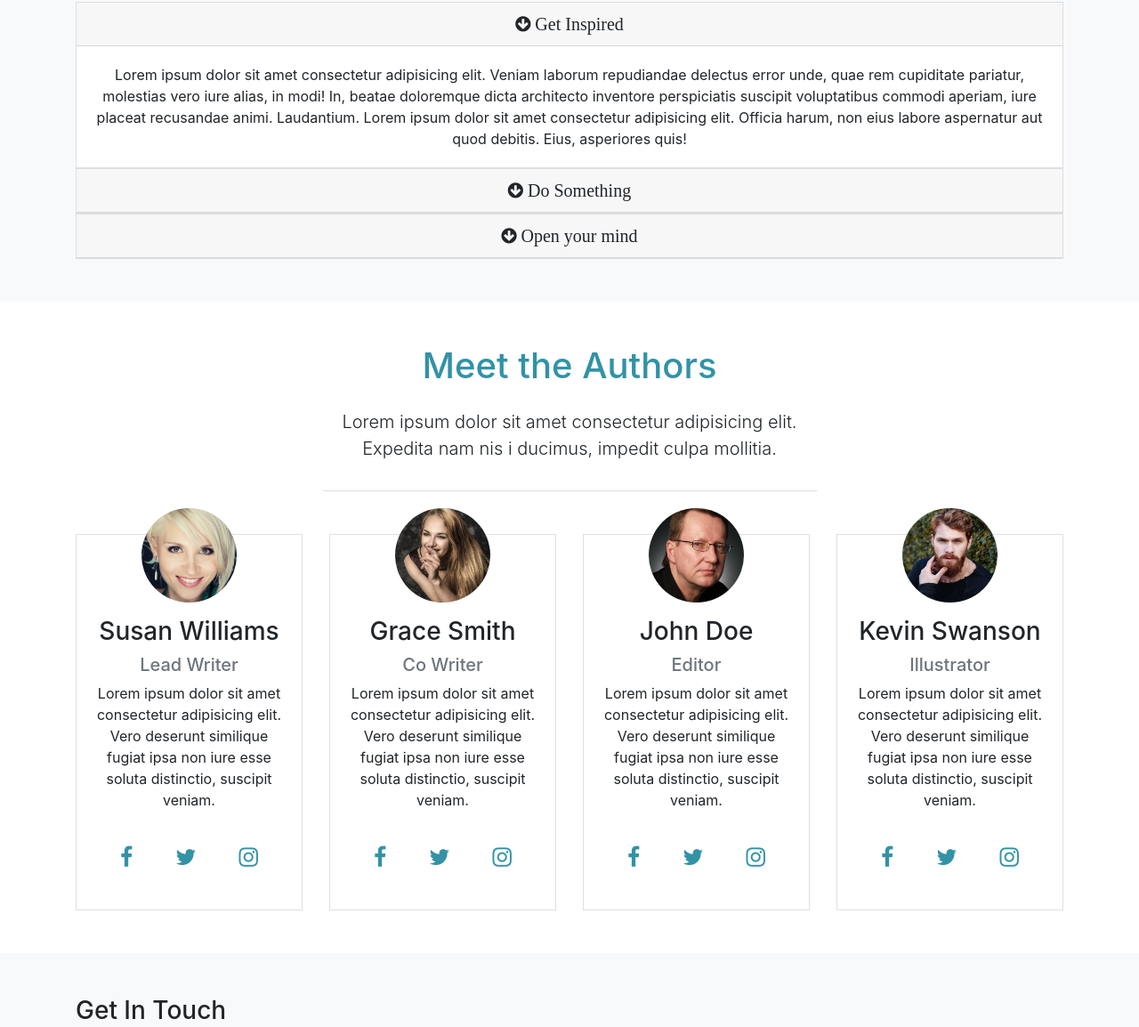
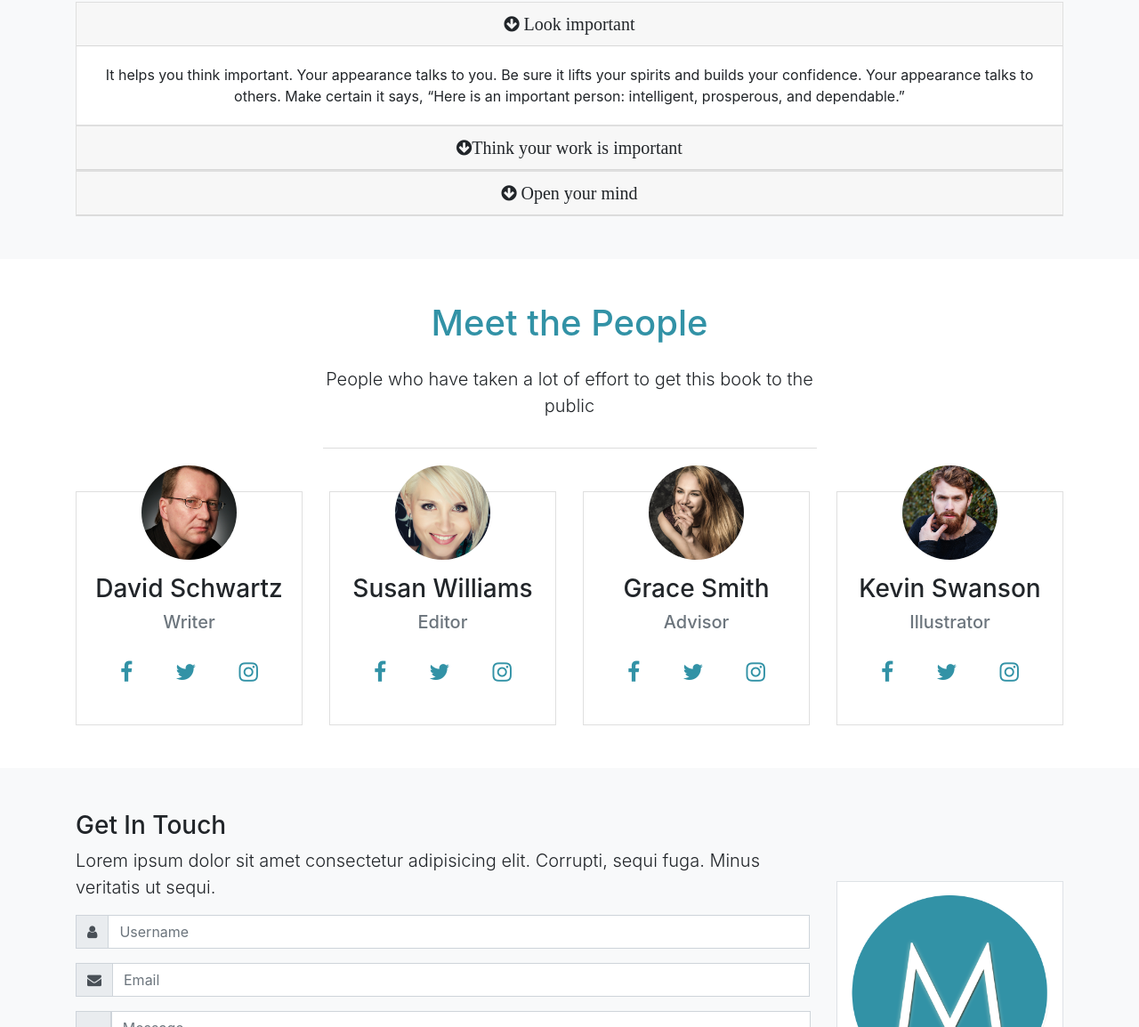
Before and after one commit to supercoder123/Mizuxe-bootstrap-4-landing-page, a website: page index.html in a window 1280 px wide. Shown: the part 1646-2800 px from the top of the page at 89% size. Drawn offline with Linux system fonts and the light colour scheme.

Commit message:
changed author ssection

```diff
--- a/index.html
+++ b/index.html
@@ -17,7 +17,7 @@
 <body id="home" data-spy="scroll" data-target="#navScroll" data-offset="1">
 
     <!-- navbar -->
-    <nav id="navScroll" class="navbar navbar-expand-md navbar-light fixed-top py-4">
+    <nav id="navScroll" class="navbar  navbar-expand-lg  navbar-light fixed-top py-4">
         <div class="container">
             <a href="index.html" class="navbar-brand">
                 <img src="src/img/mlogo.png" alt="logo" width="50" height="50">
@@ -34,10 +34,14 @@
                         <a href="#home" class="nav-link">Home</a>
                     </li>
                     <li class="nav-item">
-                        <a href="#about" class="nav-link">Author</a>
+                        <a href="#boxes" class="nav-link">Learn the secrets</a>
                     </li>
                     <li class="nav-item">
-                        <a href="#authors" class="nav-link">Meet The Authors</a>
+                        <a href="#about" class="nav-link">Why Buy?</a>
+                    </li>
+
+                    <li class="nav-item">
+                        <a href="#authors" class="nav-link">Authors</a>
                     </li>
                     <li class="nav-item">
                         <a href="#contact" class="nav-link">Contact</a>
@@ -158,17 +162,15 @@
                             <div class="card-header" id="heading1">
                                 <h5 class="mb-0">
                                     <div href="#collapse1" data-toggle="collapse" data-parent="#accordion">
-                                        <i class="fa fa-arrow-circle-down"> Get Inspired</i>
+                                        <i class="fa fa-arrow-circle-down"> Look important</i>
                                     </div>
                                 </h5>
                             </div>
                             <div id="collapse1" class="collapse show">
                                 <div class="card-body">
-                                    Lorem ipsum dolor sit amet consectetur adipisicing elit. Veniam laborum repudiandae delectus error unde, quae rem cupiditate
-                                    pariatur, molestias vero iure alias, in modi! In, beatae doloremque dicta architecto
-                                    inventore perspiciatis suscipit voluptatibus commodi aperiam, iure placeat recusandae
-                                    animi. Laudantium. Lorem ipsum dolor sit amet consectetur adipisicing elit. Officia harum,
-                                    non eius labore aspernatur aut quod debitis. Eius, asperiores quis!
+                                    It helps you think important. Your appearance talks to you. Be sure it lifts your spirits and builds your confidence. Your
+                                    appearance talks to others. Make certain it says, “Here is an important person: intelligent,
+                                    prosperous, and dependable.”
                                 </div>
                             </div>
                         </div>
@@ -177,17 +179,14 @@
                             <div class="card-header" id="heading2">
                                 <h5 class="mb-0">
                                     <div href="#collapse2" data-toggle="collapse" data-parent="#accordion">
-                                        <i class="fa fa-arrow-circle-down"> Do Something</i>
+                                        <i class="fa fa-arrow-circle-down">Think your work is important</i>
                                     </div>
                                 </h5>
                             </div>
                             <div id="collapse2" class="collapse ">
                                 <div class="card-body">
-                                    Lorem ipsum dolor sit amet consectetur adipisicing elit. Veniam laborum repudiandae delectus error unde, quae rem cupiditate
-                                    pariatur, molestias vero iure alias, in modi! In, beatae doloremque dicta architecto
-                                    inventore perspiciatis suscipit voluptatibus commodi aperiam, iure placeat recusandae
-                                    animi. Laudantium. Lorem ipsum dolor sit amet consectetur adipisicing elit. Officia harum,
-                                    non eius labore aspernatur aut quod debitis. Eius, asperiores quis!
+                                    Think this way, and you will receive mental signals on how to do your job better. Know that your work is important, and your
+                                    subordinates will think their work is important too.
                                 </div>
                             </div>
                         </div>
@@ -202,11 +201,8 @@
                             </div>
                             <div id="collapse3" class="collapse">
                                 <div class="card-body">
-                                    Lorem ipsum dolor sit amet consectetur adipisicing elit. Veniam laborum repudiandae delectus error unde, quae rem cupiditate
-                                    pariatur, molestias vero iure alias, in modi! In, beatae doloremque dicta architecto
-                                    inventore perspiciatis suscipit voluptatibus commodi aperiam, iure placeat recusandae
-                                    animi. Laudantium. Lorem ipsum dolor sit amet consectetur adipisicing elit. Officia harum,
-                                    non eius labore aspernatur aut quod debitis. Eius, asperiores quis!
+                                    Get stimulated. Associate with people who can help you think of new ideas, new ways of doing things. Mix with people of different
+                                    occupational and social interests.
                                 </div>
                             </div>
                         </div>
@@ -223,11 +219,10 @@
                 <div class="col">
                     <div class="info-header mb-5">
                         <h1 class="text-primary pb-3">
-                            Meet the Authors
+                            Meet the People
                         </h1>
                         <p class="lead pb-3">
-                            Lorem ipsum dolor sit amet consectetur adipisicing elit. Expedita nam nis i ducimus, impedit culpa mollitia.
-                        </p>
+                            People who have taken a lot of effort to get this book to the public </p>
                     </div>
                 </div>
             </div>
@@ -235,11 +230,33 @@
                 <div class="col-lg-3 col-md-6">
                     <div class="card">
                         <div class="card-body">
+                            <img src="src/img/person3.jpg" alt="" class="img-fluid rounded-circle w-50 mb-3">
+                            <h3>David Schwartz</h3>
+                            <h5 class="text-muted">Writer</h5>
+                            <div class="d-flex flex-row justify-content-center">
+                                <div class="p-4">
+                                    <a href="" class="fa fa-facebook"></a>
+                                </div>
+                                <div class="p-4">
+                                    <a href="" class="fa fa-twitter"></a>
+
+                                </div>
+                                <div class="p-4">
+                                    <a href="" class="fa fa-instagram"></a>
+
+                                </div>
+                            </div>
+                        </div>
+                    </div>
+                </div>
+
+                <div class="col-lg-3 col-md-6">
+                    <div class="card">
+                        <div class="card-body">
                             <img src="src/img/person1.jpg" alt="" class="img-fluid rounded-circle w-50 mb-3">
                             <h3>Susan Williams</h3>
-                            <h5 class="text-muted">Lead Writer</h5>
-                            <p>Lorem ipsum dolor sit amet consectetur adipisicing elit. Vero deserunt similique fugiat ipsa
-                                non iure esse soluta distinctio, suscipit veniam.</p>
+                            <h5 class="text-muted">Editor</h5>
+
                             <div class="d-flex flex-row justify-content-center">
                                 <div class="p-4">
                                     <a href="" class="fa fa-facebook"></a>
@@ -262,9 +279,8 @@
                         <div class="card-body">
                             <img src="src/img/person2.jpg" alt="" class="img-fluid rounded-circle w-50 mb-3">
                             <h3>Grace Smith</h3>
-                            <h5 class="text-muted">Co Writer</h5>
-                            <p>Lorem ipsum dolor sit amet consectetur adipisicing elit. Vero deserunt similique fugiat ipsa
-                                non iure esse soluta distinctio, suscipit veniam.</p>
+                            <h5 class="text-muted">Advisor</h5>
+
                             <div class="d-flex flex-row justify-content-center">
                                 <div class="p-4">
                                     <a href="" class="fa fa-facebook"></a>
@@ -286,35 +302,10 @@
                 <div class="col-lg-3 col-md-6">
                     <div class="card">
                         <div class="card-body">
-                            <img src="src/img/person3.jpg" alt="" class="img-fluid rounded-circle w-50 mb-3">
-                            <h3>John Doe</h3>
-                            <h5 class="text-muted">Editor</h5>
-                            <p>Lorem ipsum dolor sit amet consectetur adipisicing elit. Vero deserunt similique fugiat ipsa
-                                non iure esse soluta distinctio, suscipit veniam.</p>
-                            <div class="d-flex flex-row justify-content-center">
-                                <div class="p-4">
-                                    <a href="" class="fa fa-facebook"></a>
-                                </div>
-                                <div class="p-4">
-                                    <a href="" class="fa fa-twitter"></a>
-
-                                </div>
-                                <div class="p-4">
-                                    <a href="" class="fa fa-instagram"></a>
-
-                                </div>
-                            </div>
-                        </div>
-                    </div>
-                </div>
-                <div class="col-lg-3 col-md-6">
-                    <div class="card">
-                        <div class="card-body">
                             <img src="src/img/person4.jpg" alt="" class="img-fluid rounded-circle w-50 mb-3">
                             <h3>Kevin Swanson</h3>
                             <h5 class="text-muted">Illustrator</h5>
-                            <p>Lorem ipsum dolor sit amet consectetur adipisicing elit. Vero deserunt similique fugiat ipsa
-                                non iure esse soluta distinctio, suscipit veniam.</p>
+
                             <div class="d-flex flex-row justify-content-center">
                                 <div class="p-4">
                                     <a href="" class="fa fa-facebook"></a>
```
